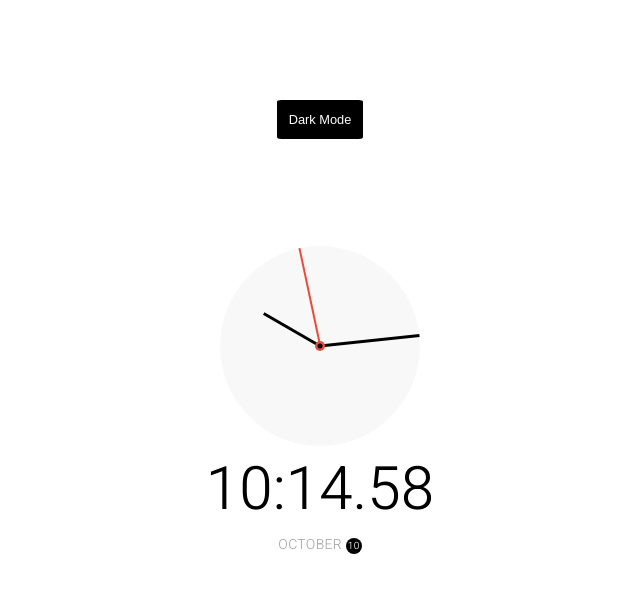
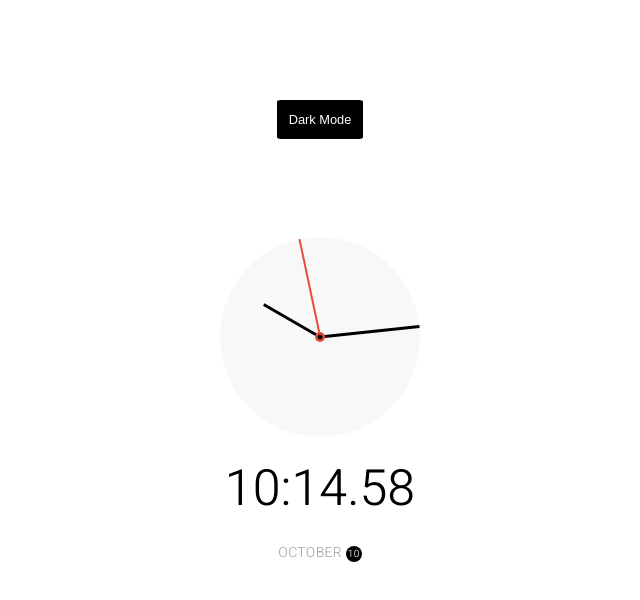
Before and after one commit to Liam-Tomas/clock-app, a plain HTML site: page index.html in a window 1280 px wide. Shown: the whole page, without its empty margins (320-960 px from the left). Drawn offline with Linux system fonts and the light colour scheme.

Commit message:
spacing change

```diff
--- a/app.js
+++ b/app.js
@@ -5,6 +5,7 @@ const timeEl = document.querySelector('.time')
 const dateEl = document.querySelector('.date')
 const toggle = document.querySelector('.toggle')
 const times = document.querySelector('.time')
+const times2 = document.querySelector('.time2')
 const date = document.querySelector('date')
 
 const days = ['Sunday', 'Monday', 'Tuesday', 'Wednesday', 'Thursday', 'Friday', 'Saturday',];
--- a/index.html
+++ b/index.html
@@ -21,6 +21,7 @@
             <div class="center-point"></div>
         </article>
         <section class="time"></section>
+        <section class="time time2"></section>
         <section class="date">October <span class="circle">10</span></section>
     </section>
 
--- a/style.css
+++ b/style.css
@@ -124,8 +124,8 @@ body {
 }
 
 .time {
-
-    font-size: 60px;
+    font-size: 50px;
+    margin-top: 1rem;
 }
 
 .date {
```
